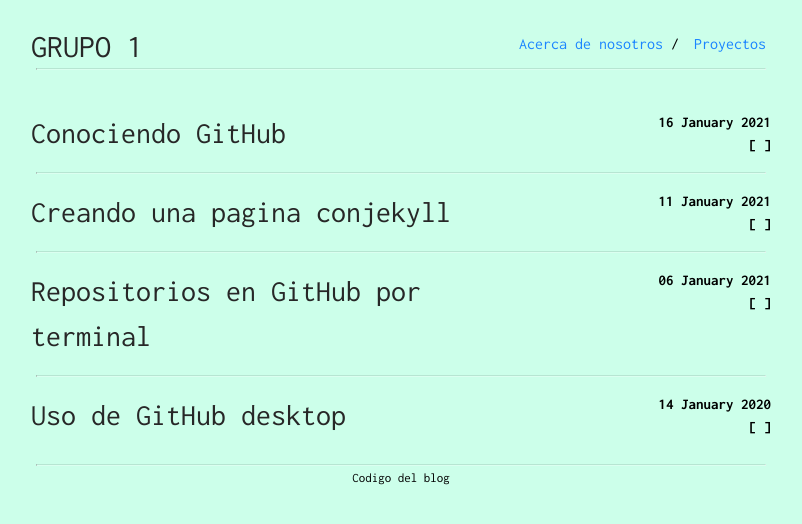
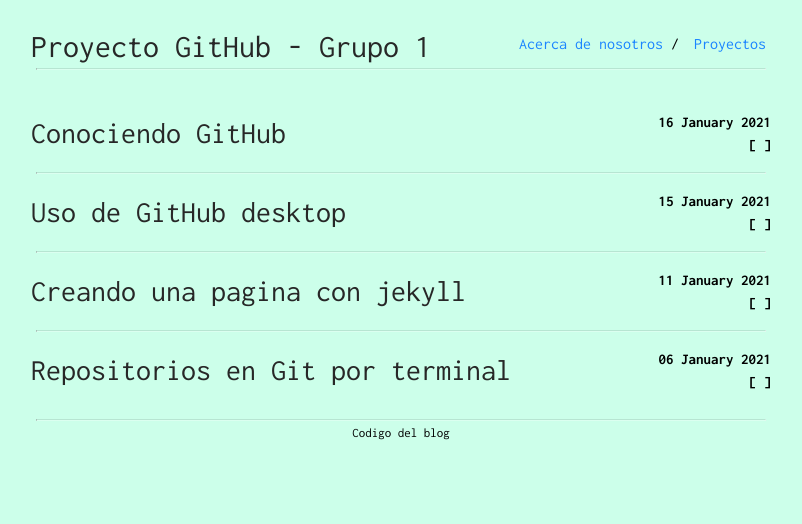
Before and after one commit to Proyecto-Grupo1/blog, a Jekyll site: the page index.html, which Jekyll copies as it is, in a window 1280 px wide. Shown: the top 524 px of the page, without its empty margins (239-1041 px from the left). Built offline with Jekyll 4.4.1, drawn with Linux system fonts in a browser that asks for light colours.

Commit message:
Update index.html

```diff
--- a/index.html
+++ b/index.html
@@ -1,38 +1,167 @@
----
-layout: default
----
 
-{% assign has_post = false %}
-{% for post in site.posts %}
-    {% if post.private == true %}
-        {% continue %}
-    {% endif %}
+<head>
+
+    <title>12345</title>
+
+    <meta charset="utf-8">
+    <meta name="viewport" content="width=device-width, initial-scale=1">
+    <meta name="keywords" content="blog, rama master, 12345, jekyll">
+    <meta name="author" content="rama master">
+
+    <meta name="description" content="este es un subtitulo">
+    <link href='https://fonts.googleapis.com/css?family=Inconsolata:400,700' rel='stylesheet' type='text/css'>
+    <link rel="stylesheet" href="https://proyecto-grupo1.github.io/prueba2/css/main.css">
+    <link rel="icon" type="image/ico" href="https://proyecto-grupo1.github.io/prueba2/assets/favicon.ico">
+    <link rel="shortcut-icon" type="image/ico" href="https://proyecto-grupo1.github.io/prueba2/assets/favicon.ico">
+
+    <!-- For Facebook -->
+    <meta property="og:title" content="12345" />
+    <meta property="og:image" itemprop="image" content="https://proyecto-grupo1.github.io/prueba2/assets/favicon.ico" />
+    <meta property="og:description" content="este es un subtitulo" />
+
+    <!-- For Twitter -->
+    <meta name="twitter:card" content="summary" />
+    <meta name="twitter:title" content="12345" />
+    <meta name="twitter:description" content="este es un subtitulo" />
+    <meta name="twitter:image" content="https://proyecto-grupo1.github.io/prueba2/assets/favicon.ico" />
+</head>
+
+<body>
+    <div class="container">
+        <div class="navbar">
+    <a class="site-title" href="https://proyecto-grupo1.github.io/prueba2/">Proyecto GitHub - Grupo 1 </a>
+
+    <ul class="pull-right">
+
+        <li class="pull-left">
+
+            <a href="https://proyecto-grupo1.github.io/prueba2/about">Acerca de nosotros</a>
+            /
+        </li>
+
+        <li class="pull-left">
+
+            <a href="https://github.com/PROCESOS-DE-SOFTWARE-2020-II">Proyectos</a>
+
+        </li>
+
+    </ul>
+
+    <hr>
+</div>
+        <div class="page-title">
+
+        </div>
+        <div class="content">
+
+
+
     <div class="post-card">
-        <a class="title" href="{{site.baseurl}}{{ post.url }}">
-            {{ post.title }}
+        <a class="title" href="https://proyecto-grupo1.github.io/prueba2/2021-01-16-Conociendo-Github/">
+            Conociendo GitHub
         </a>
 
         <div class="details">
-            <b>{{ post.date | date: "%d %B %Y" }}</b>
+            <b>16 January 2021</b>
             <br>
-            {% if post.tags %}
+
                 <b>[</b>
-                {% for tag in post.tags %}
-                    <a href="{{ site.baseurl }}/tags/#{{ tag }}">{{ tag }}</a>{% if forloop.last == false %},{% endif %}
-                {% endfor %}
+
                 <b>]</b>
-            {% endif %}
+
         </div>
 
         <div class="subtitle">
-            {{ post.subtitle }}
+
         </div>
     </div>
-    {% if forloop.last == false %}
+
     <hr>
-    {% endif %}
-    {% assign has_post = true %}
-{% endfor %}
-{% if has_post == false %}
-    <div class="no-post">I've lost the ink pot. Check back later...</div>
-{% endif %}
+
+
+
+
+    <div class="post-card">
+        <a class="title" href="https://proyecto-grupo1.github.io/prueba2/2021-01-15-Uso-de-Desktop/">
+            Uso de GitHub desktop
+        </a>
+
+        <div class="details">
+            <b>15 January 2021</b>
+            <br>
+
+                <b>[</b>
+
+                <b>]</b>
+
+        </div>
+
+        <div class="subtitle">
+
+        </div>
+    </div>
+
+    <hr>
+
+
+
+
+    <div class="post-card">
+        <a class="title" href="https://proyecto-grupo1.github.io/prueba2/2021-01-11-Creando-una-pagina-con-jekyll/">
+            Creando una pagina con jekyll
+        </a>
+
+        <div class="details">
+            <b>11 January 2021</b>
+            <br>
+
+                <b>[</b>
+
+                <b>]</b>
+
+        </div>
+
+        <div class="subtitle">
+
+        </div>
+    </div>
+
+    <hr>
+
+
+
+
+    <div class="post-card">
+        <a class="title" href="https://proyecto-grupo1.github.io/prueba2/2021-01-06-Repositorios-en-GitHub-por-terminal/">
+            Repositorios en Git por terminal
+        </a>
+
+        <div class="details">
+            <b>06 January 2021</b>
+            <br>
+
+                <b>[</b>
+
+                <b>]</b>
+
+        </div>
+
+        <div class="subtitle">
+
+        </div>
+    </div>
+
+
+
+
+
+        </div>
+        <div class="footer">
+
+        <hr>
+        <a href="https://github.com/debiantano/debiantano.github.io">Codigo del blog</a>
+
+</div>
+
+    </div>
+</body>
```
